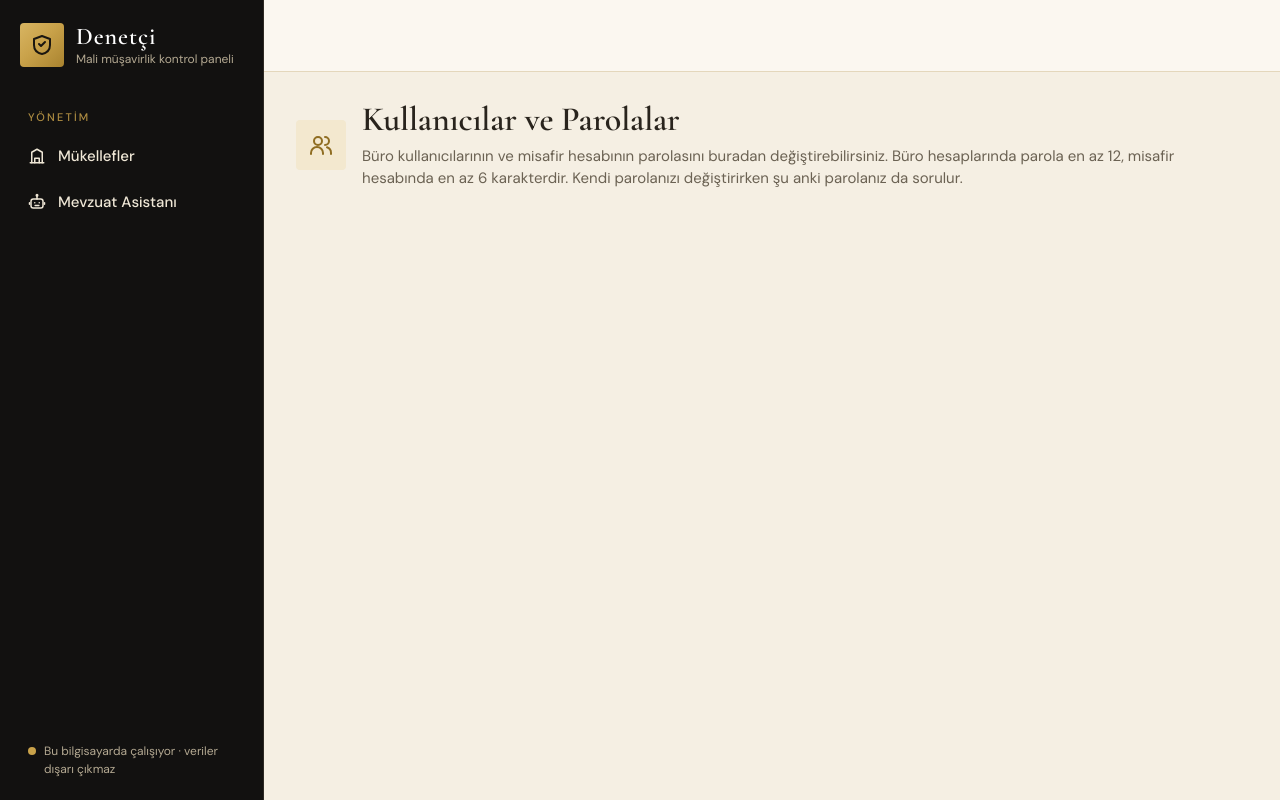
After one commit to gosgarrow1-prog/denetci, a FastAPI app: template denetci/web/templates/kullanicilar.html in a window 1280 px wide. The commit adds this page. Run offline with FastAPI, Linux system fonts and the light colour scheme; the template is opened without the code that fills it, so the values that code supplies are empty.

Commit message:
Web'den parola değiştirme: Kullanıcılar ve Parolalar sayfası
Co-Authored-By: Claude Opus 5.5 <noreply@anthropic.com>
Claude-Session: https://claude.ai/code/session_01TeLEM6uCsJy2TbZJGCvQML

```diff
--- a/denetci/auth.py
+++ b/denetci/auth.py
@@ -7,6 +7,11 @@ import secrets
 import struct
 import time
 from urllib.parse import quote
+
+
+def parola_en_az(misafir: bool) -> int:
+    """Misafir (yalnızca DEMO verisi) için 6, büro kullanıcıları için 12 karakter. Girişte 5 hatalı denemede 5 dk bekleme var."""
+    return 6 if misafir else 12
 
 
 def hash_password(password: str) -> str:
--- a/denetci/web/app.py
+++ b/denetci/web/app.py
@@ -14,7 +14,7 @@ from itsdangerous import BadSignature, URLSafeSerializer, URLSafeTimedSerializer
 from starlette.middleware.sessions import SessionMiddleware
 
 from .. import db
-from ..auth import LoginThrottle, verify_password, verify_totp
+from ..auth import LoginThrottle, hash_password, parola_en_az, verify_password, verify_totp
 from ..checks.engine import RELIABILITY_LABELS, NoData, run_analysis
 from ..config import RULESET_VERSION
 from ..checks.registry import ALL_RULES
@@ -228,7 +228,7 @@ def _shell(uid: int, c, p) -> dict:
         q = select(Client.id, Client.unvan, Client.is_demo)
         if user is None or user.misafir:
             q = q.where(Client.is_demo.is_(True))
-        sh = {"username": user.username if user else "", "clients": sorted(s.execute(q), key=lambda r: (r.is_demo, tr_sira(r.unvan))), "c": c, "p": None, "periods": [],
+        sh = {"username": user.username if user else "", "misafir": bool(user is None or user.misafir), "clients": sorted(s.execute(q), key=lambda r: (r.is_demo, tr_sira(r.unvan))), "c": c, "p": None, "periods": [],
             "run": None, "badge": 0}
         if c is None:
             return sh
@@ -497,6 +497,41 @@ def create_app() -> FastAPI:
         s.flush()
         audit(s, user, "yz_soru", None, f"soru={q.id} giris={c.giris} cikis={c.cikis} arama={c.arama}")
         return _redirect(s, f"/mevzuat?soru={q.id}")
+
+    # ---- Kullanıcılar ve parolalar -------------------------------------------
+
+    @app.get("/kullanicilar", response_class=HTMLResponse)
+    def kullanicilar_page(request: Request, user=Depends(current_user), s=Depends(get_session)):
+        if user.misafir:
+            raise HTTPException(403, "Misafir hesabıyla yapılamaz")
+        kullanicilar = list(s.scalars(select(User).order_by(User.misafir, User.username)))
+        return render(request, "kullanicilar.html", active="kullanicilar", kullanicilar=kullanicilar, ben=user,
+                      mesaj=request.session.pop("k_mesaj", None), en_az=parola_en_az)
+
+    @app.post("/kullanicilar/{uid}/parola")
+    async def kullanici_parola(uid: int, request: Request, user=Depends(current_user), s=Depends(get_session)):
+        form = await form_checked(request)
+        if user.misafir:
+            raise HTTPException(403, "Misafir hesabıyla yapılamaz")
+        hedef = s.get(User, uid)
+        if not hedef:
+            raise HTTPException(404, "Bulunamadı")
+        yeni, tekrar = str(form.get("yeni", "")), str(form.get("tekrar", ""))
+        n = parola_en_az(bool(hedef.misafir))
+        hata = None
+        if hedef.id == user.id and not verify_password(str(form.get("mevcut", "")), user.password_hash):
+            hata = "Şu anki parolanız yanlış."
+        elif len(yeni) < n:
+            hata = f"Parola en az {n} karakter olmalı."
+        elif yeni != tekrar:
+            hata = "İki parola birbirini tutmuyor."
+        if hata:
+            request.session["k_mesaj"] = {"uid": uid, "hata": True, "metin": hata}
+            return _redirect(s, "/kullanicilar")
+        hedef.password_hash = hash_password(yeni)
+        audit(s, user, "parola_degisti", None, hedef.username)
+        request.session["k_mesaj"] = {"uid": uid, "hata": False, "metin": f"{hedef.username} kullanıcısının parolası değiştirildi."}
+        return _redirect(s, "/kullanicilar")
 
     @app.post("/mukellef/yeni")
     async def client_create(request: Request, user=Depends(current_user), s=Depends(get_session)):
--- a/denetci/web/static/style.css
+++ b/denetci/web/static/style.css
@@ -591,3 +591,12 @@ label.check input { min-height: 0; width: 18px; height: 18px; accent-color: var(
 .yz-metin ul { margin: 0 0 10px; padding-left: 20px; }
 .yz-kaynak ol { margin: 6px 0 0; padding-left: 20px; font-size: 13px; overflow-wrap: anywhere; }
 .yz-ek { font-size: 12px; }
+
+/* Kullanıcılar ve parolalar */
+.k-liste { display: grid; gap: 16px; grid-template-columns: repeat(auto-fill, minmax(300px, 1fr)); }
+.k-bas { display: flex; flex-wrap: wrap; gap: 8px; align-items: center; margin-bottom: 12px; }
+.k-form { display: grid; gap: 10px; }
+.k-form label { display: grid; gap: 4px; font-size: 13px; color: var(--muted, #667); }
+.k-form input { padding: 9px 11px; border: 1px solid var(--line, #d5dae3); border-radius: 8px; font-size: 15px; width: 100%; box-sizing: border-box; }
+.k-form .btn { justify-self: start; }
+.k-tamam { color: #137a4b; font-weight: 600; }
--- a/denetci/web/templates/base.html
+++ b/denetci/web/templates/base.html
@@ -56,6 +56,7 @@
   <div class="sect">Yönetim</div>
   <a class="nav {{ 'on' if active == 'mukellefler' }}" href="/">{{ icon('building') }}Mükellefler</a>
   <a class="nav {{ 'on' if active == 'mevzuat' }}" href="/mevzuat">{{ icon('bot') }}Mevzuat Asistanı</a>
+  {% if sh and not sh.get('misafir') %}<a class="nav {{ 'on' if active == 'kullanicilar' }}" href="/kullanicilar">{{ icon('users') }}Kullanıcılar ve Parolalar</a>{% endif %}
   <div class="side-foot"><span class="dot"></span>{% if sunucu %}Güvenli bağlantı · büro sunucusu{% else %}Bu bilgisayarda çalışıyor · veriler dışarı çıkmaz{% endif %}</div>
   </div>
 </nav>
--- /dev/null
+++ b/denetci/web/templates/kullanicilar.html
@@ -0,0 +1,28 @@
+{% extends "base.html" %}
+{% from "_icons.html" import icon %}
+{% block content %}
+<div class="page-head">
+  <span class="ph-ic">{{ icon('users', 24) }}</span>
+  <div class="ph-text"><h1>Kullanıcılar ve Parolalar</h1><p>Büro kullanıcılarının ve misafir hesabının parolasını buradan değiştirebilirsiniz. Büro hesaplarında parola en az 12, misafir hesabında en az 6 karakterdir. Kendi parolanızı değiştirirken şu anki parolanız da sorulur.</p></div>
+</div>
+
+<div class="k-liste">
+{% for k in kullanicilar %}
+<section class="card k-kart">
+  <div class="k-bas">
+    <strong>{{ k.username }}</strong>
+    {% if k.misafir %}<span class="tag">Misafir · yalnızca DEMO</span>{% else %}<span class="tag">Büro</span>{% endif %}
+    {% if k.id == ben.id %}<span class="tag">Siz</span>{% endif %}
+  </div>
+  {% if mesaj and mesaj.uid == k.id %}<p class="{{ 'yz-hata' if mesaj.hata else 'k-tamam' }}">{{ mesaj.metin }}</p>{% endif %}
+  <form method="post" action="/kullanicilar/{{ k.id }}/parola" class="k-form" autocomplete="off">
+    <input type="hidden" name="csrf" value="{{ csrf }}">
+    {% if k.id == ben.id %}<label>Şu anki parolanız<input type="password" name="mevcut" required autocomplete="current-password"></label>{% endif %}
+    <label>Yeni parola (en az {{ en_az(k.misafir) }} karakter)<input type="password" name="yeni" required minlength="{{ en_az(k.misafir) }}" autocomplete="new-password"></label>
+    <label>Yeni parola (tekrar)<input type="password" name="tekrar" required minlength="{{ en_az(k.misafir) }}" autocomplete="new-password"></label>
+    <button class="btn primary" type="submit">Parolayı değiştir</button>
+  </form>
+</section>
+{% endfor %}
+</div>
+{% endblock %}
```
Also changed, not shown: denetci/__main__.py (+2 -7 lines), tests/test_web.py (+28 -0 lines).
